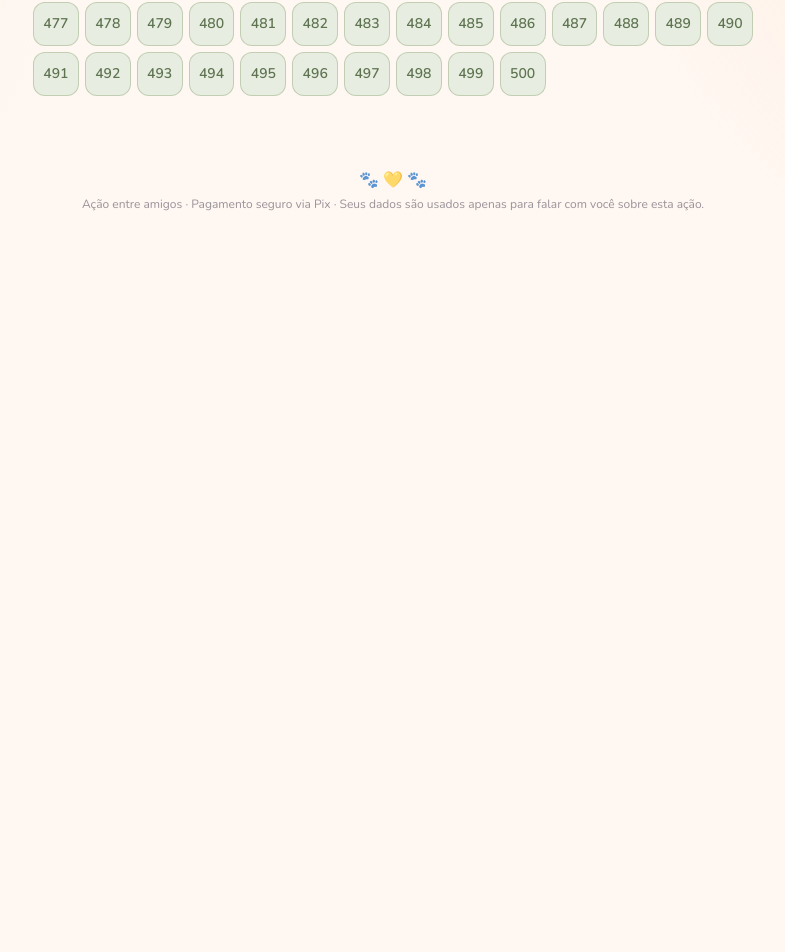
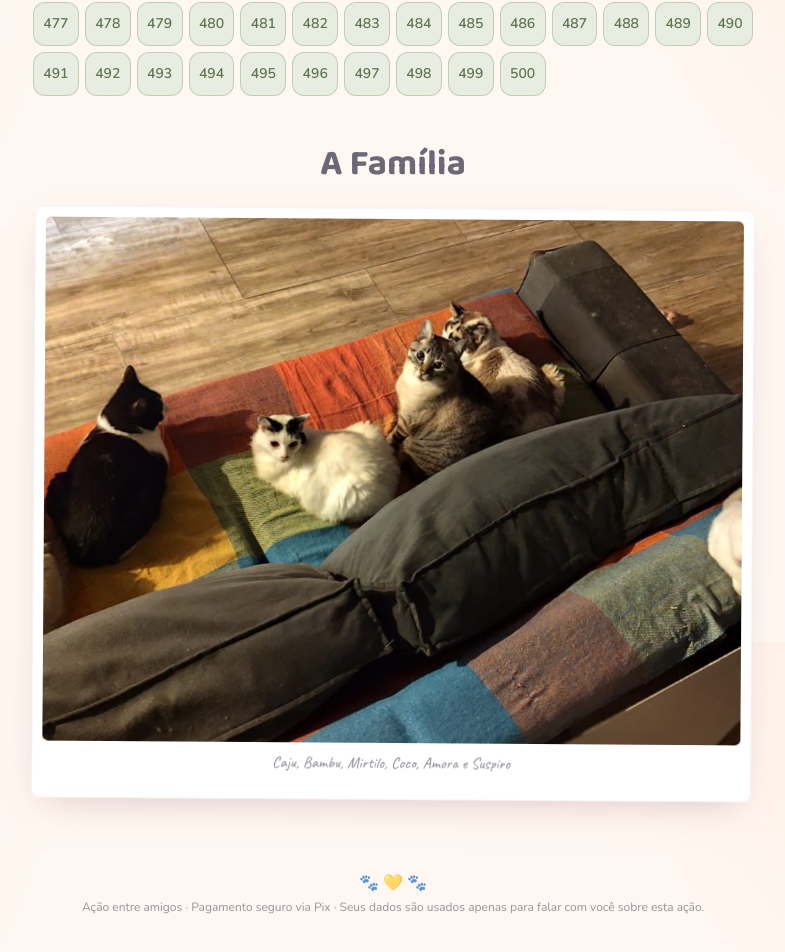
Before and after one commit to MadeinBugs/rifas, a Next.js app: page / in a window 1280 px wide. Shown: the part 5758-6710 px from the top of the page, without its empty margins (247-1032 px from the left). Before the commit the page ends 6026 px from the top, so only its background shows below. Built offline with nearby package versions, Linux system fonts and the light colour scheme; no server answers; the database is empty.

Commit message:
feat: add FamiliaGatos component with family photo and presentation

```diff
--- a/app/page.tsx
+++ b/app/page.tsx
@@ -90,8 +90,38 @@ export default async function Home() {
         </>
       )}
 
+      <FamiliaGatos />
+
       <Rodape />
     </main>
+  );
+}
+
+/** A família de seis gatos — foto coletiva e apresentação. */
+function FamiliaGatos() {
+  return (
+    <section className="flex flex-col gap-6">
+      <div className="text-center">
+        <h2 className="font-[family-name:var(--font-baloo)] text-3xl font-bold text-mauve sm:text-4xl">
+          A Família
+        </h2>
+      </div>
+
+      <figure className="polaroid w-full rotate-[0.4deg]">
+        <div className="relative aspect-[4/3] overflow-hidden rounded-[0.35rem]">
+          <Image
+            src="/photos/familia/FamiliaGatos.jpeg"
+            alt="Os seis gatos da família reunidos no sofá e no tapete: Caju, Bambu, Mirtilo, Coco, Amora e Suspiro"
+            fill
+            sizes="(max-width: 640px) 90vw, 48rem"
+            className="object-cover"
+          />
+        </div>
+        <figcaption className="pt-2 text-center font-[family-name:var(--font-caveat)] text-base text-mauve/80">
+          Caju, Bambu, Mirtilo, Coco, Amora e Suspiro
+        </figcaption>
+      </figure>
+    </section>
   );
 }
 
```
Also changed, not shown: public/photos/familia/FamiliaGatos.jpeg.
